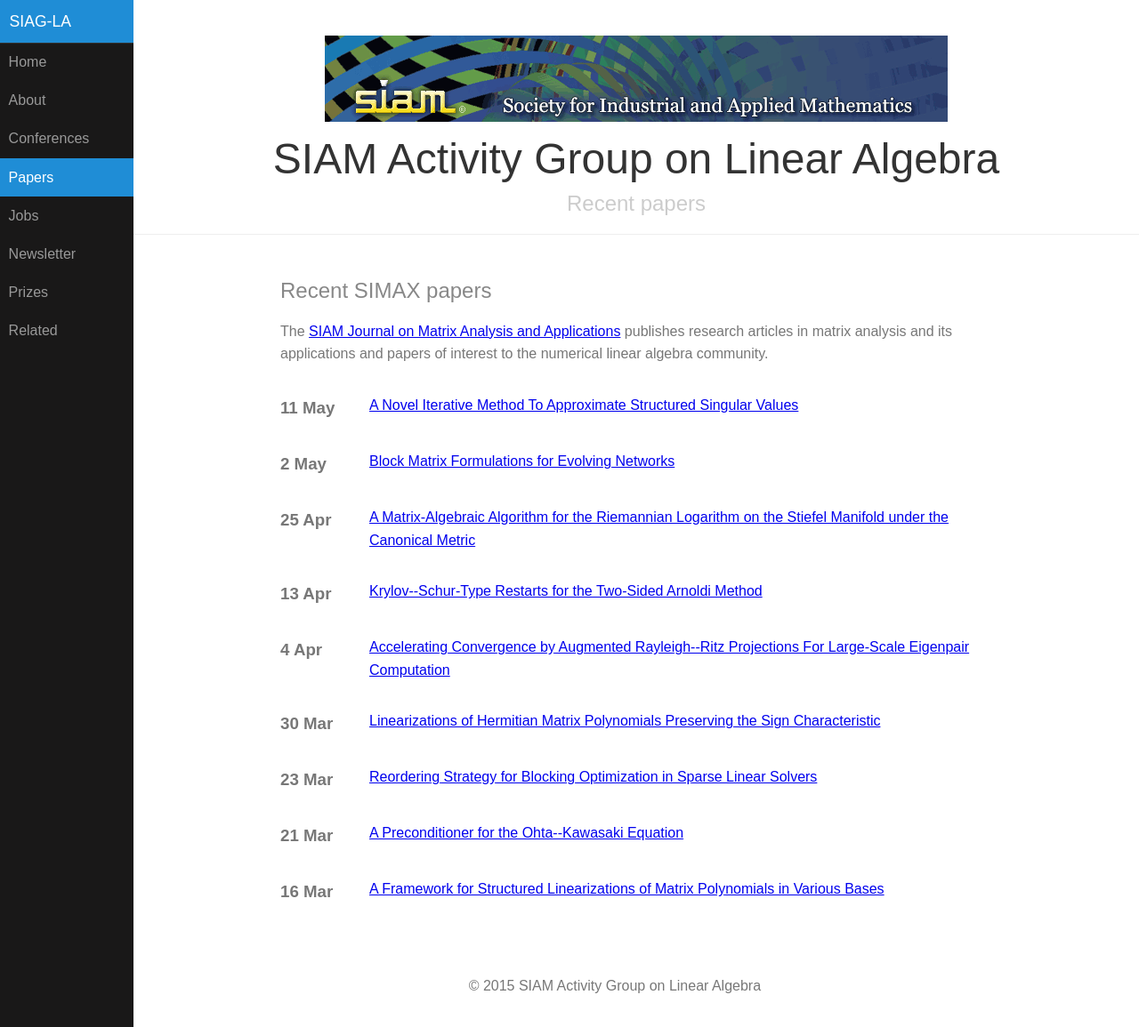
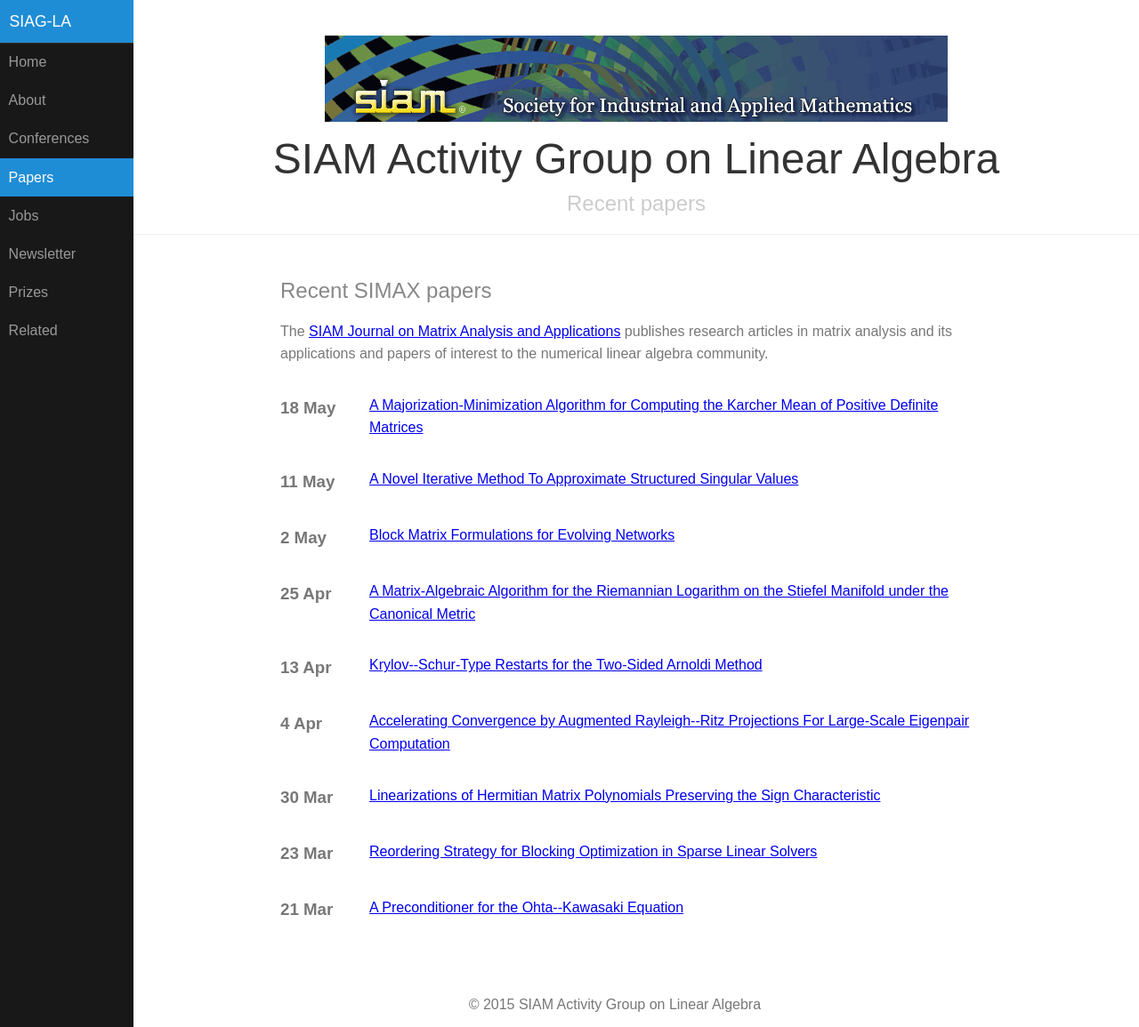
Before and after one commit to dbindel/siagla, a Jekyll site: the page built from simax.html, in a window 1280 px wide and 1155 px high. Shown: the whole window at 89% size. Built offline with Jekyll 4.4.1, drawn with Linux system fonts in a browser that asks for light colours.

Commit message:
Automated updates to simax.yml

```diff
--- a/_data/simax.yml
+++ b/_data/simax.yml
@@ -2118,3 +2118,12 @@
   pp_start: '361'
   title: A Novel Iterative Method To Approximate Structured Singular Values
   volume: '38'
+- authors: ''
+  date: '2017-05-18T07:00:00Z'
+  doi: doi:10.1137/15M1024482
+  link: http://epubs.siam.org/doi/abs/10.1137/15M1024482?ai=s7&mi=3ezuvv&af=R
+  pp_end: '400'
+  pp_start: '387'
+  title: A Majorization-Minimization Algorithm for Computing the Karcher Mean of Positive
+    Definite Matrices
+  volume: '38'
```
